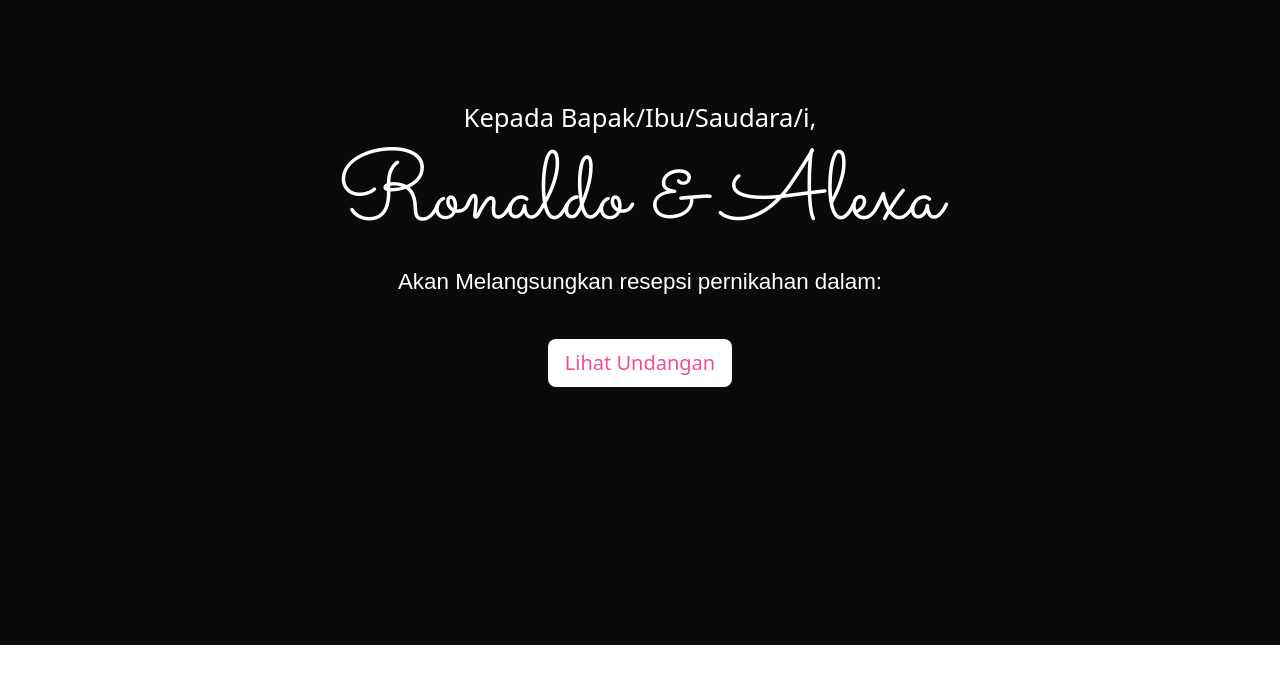
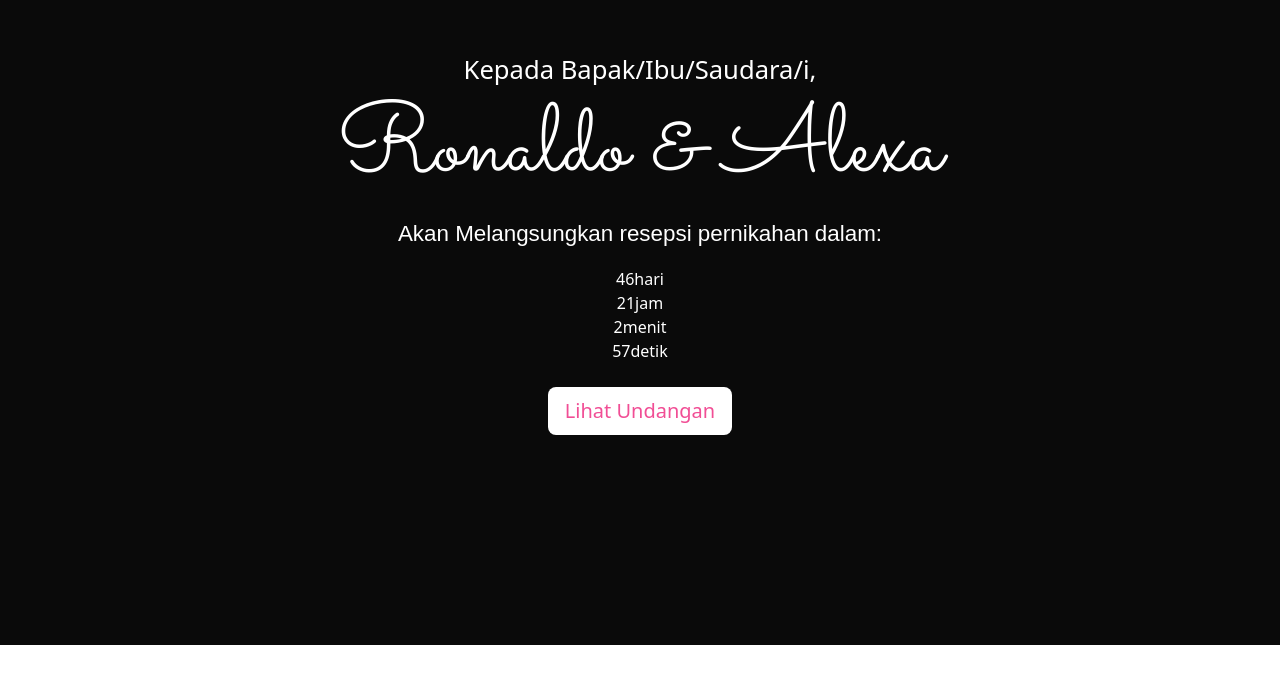
Before and after one commit to evansalfahmi-cloud/wedding-invitation, a plain HTML site: page index.html in a window 1280 px wide. Shown: the part 155-838 px from the top of the page. Drawn offline with Linux system fonts and the light colour scheme.

Commit message:
tambah countdown

```diff
--- a/index.html
+++ b/index.html
@@ -7,19 +7,39 @@
     <!-- Bootstrap CSS -->
      <link rel="stylesheet" href="style.css">
     <link rel="stylesheet" href="css/bootstrap.min.css">
+    <!--simply countdown-->
+    <link rel="stylesheet" href="countdown/simplyCountdown.theme.default.css">
+    <script src="countdown/simplyCountdown.min.js"></script>
 </head>
+
 <body>
     <section id="hero" class="hero w-100 h-100 p-3 mx-auto text-center d-flex justify-content-center align-items-center text-white">
         <main>
             <h4>Kepada Bapak/Ibu/Saudara/i, </h4>
             <h1>Ronaldo & Alexa</h1>
             <p>Akan Melangsungkan resepsi pernikahan dalam:</p>
+            <div class="countdown"></div>
             <a href="#undangan" class="btn btn-lg mt-4 ">Lihat Undangan</a>
 
         </main>
     </section>
 
     <!-- Bootstrap JS -->
+    <script>
+        simplyCountdown('.countdown',{
+        year: 2025, // required
+        month: 2, // required
+        day: 22, // required
+        hours: 8, // Default is 0 [0-23] integer
+        words: { //words displayed into the countdown
+        days: { singular: 'hari', plural: 'hari' },
+        hours: { singular: 'jam', plural: 'jam' },
+        minutes: { singular: 'menit', plural: 'menit' },
+        seconds: { singular: 'detik', plural: 'detik' }
+      },
+    });
+
+    </script>
     <script src="js/bootstrap.bundle.min.js"></script>
 </body>
 </html>
```
